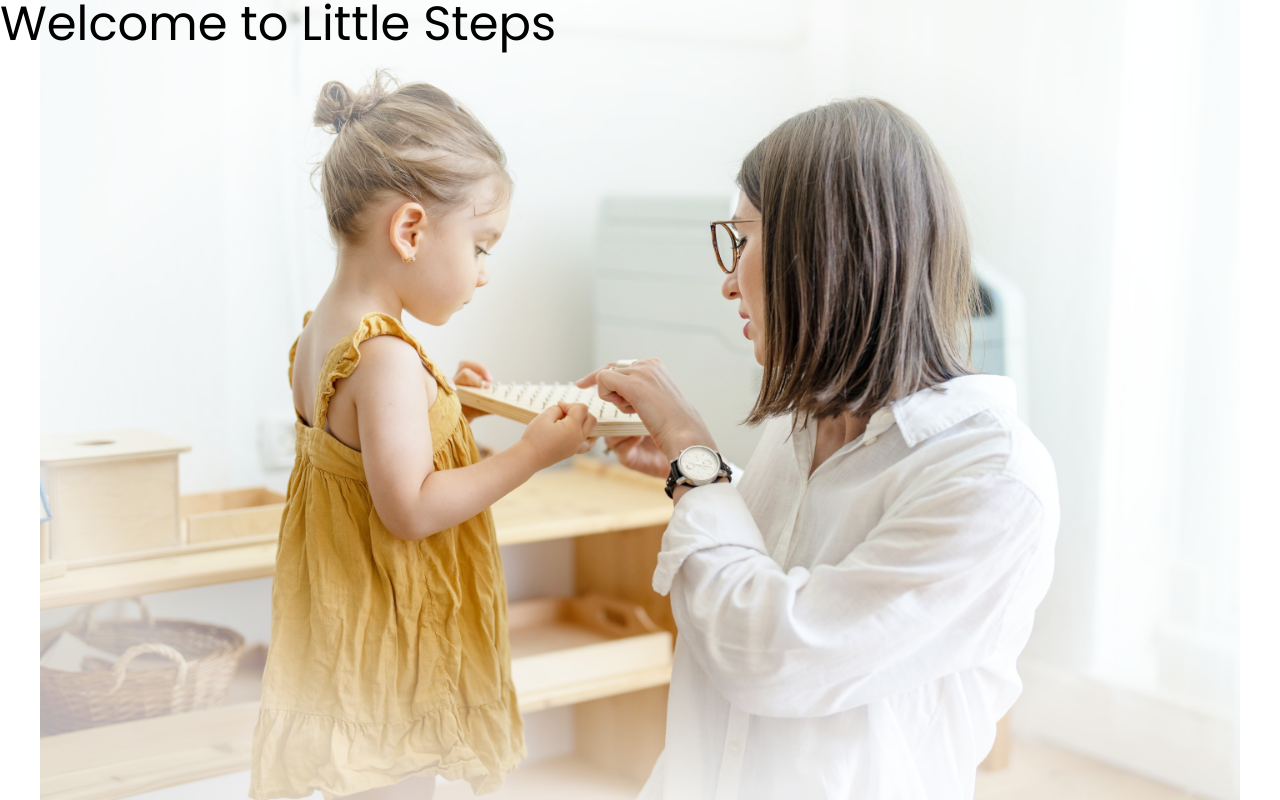
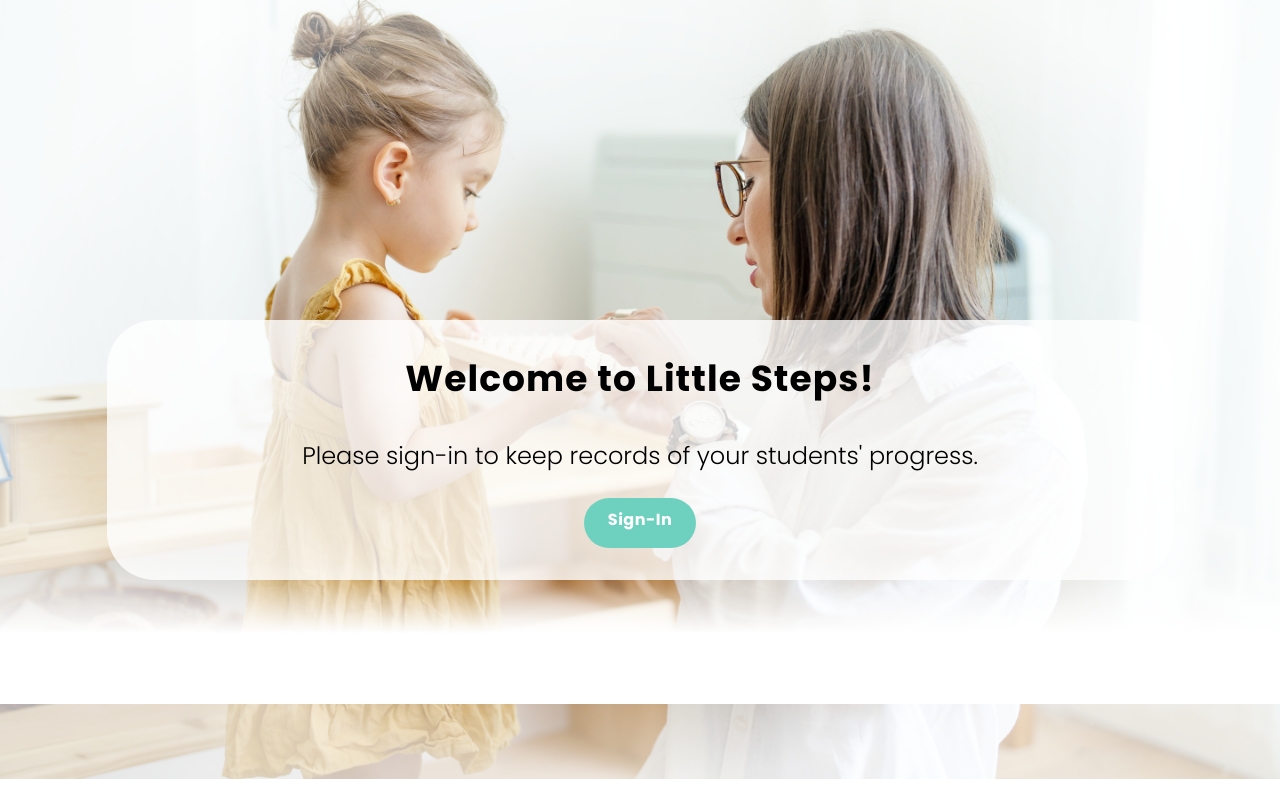
Before and after one commit to jaybells12/little-steps, a Next.js app: page / in a window 1280 px wide. Built offline with nearby package versions, Linux system fonts and the light colour scheme.

Commit message:
Create CardShell component and Home Page

```diff
--- a/src/app/page.tsx
+++ b/src/app/page.tsx
@@ -1,9 +1,37 @@
+import Link from "next/link";
+import { CardShell } from "@/components/CardShell";
+
 export default function Home() {
   return (
     <div
-      className={"bg-landing h-screen w-full bg-contain bg-center bg-no-repeat"}
+      className={
+        "h-screen w-full bg-landing bg-cover bg-center bg-no-repeat bg-origin-content pb-24"
+      }
     >
-      <p className={"text-5xl"}>Welcome to Little Steps</p>
+      <CardShell
+        title="Welcome to Little Steps!"
+        className={"w-10/12 relative -bottom-[40svh]"}
+      >
+        <p
+          className={
+            "text-black text-2xl font-light pb-6 text-center leading-9 px-6"
+          }
+        >
+          Please sign-in to keep records of your students' progress.
+        </p>
+        <Link
+          href={"/"}
+          className={"bg-accent rounded-full px-6 py-2.5 inline-block"}
+        >
+          <span
+            className={
+              "text-primary font-bold tracking-[0.03em] inline-block align-super"
+            }
+          >
+            Sign-In
+          </span>
+        </Link>
+      </CardShell>
     </div>
   );
 }
--- /dev/null
+++ b/src/components/CardShell/CardShell.tsx
@@ -0,0 +1,27 @@
+import { PropsWithChildren } from "react";
+
+export type CardShellProps = {
+  title: string;
+  className?: string;
+};
+
+export const CardShell = ({
+  title,
+  className,
+  children,
+}: PropsWithChildren<CardShellProps>) => {
+  return (
+    <article
+      className={`bg-primary bg-opacity-80 rounded-[3rem] px-10 py-8 mx-auto flex flex-col justify-center items-center ${className}`}
+    >
+      <h2
+        className={
+          "text-black font-bold tracking-[0.03em] text-4xl leading-normal pb-8"
+        }
+      >
+        {title}
+      </h2>
+      {children}
+    </article>
+  );
+};
--- /dev/null
+++ b/src/components/CardShell/index.ts
@@ -0,0 +1 @@
+export * from "./CardShell"
--- a/tailwind.config.js
+++ b/tailwind.config.js
@@ -20,7 +20,8 @@ module.exports = {
       },
       backgroundImage: {
         home: "url('/bg_home.png')",
-        landing: "url('/bg_landing-page.png')",
+        landing:
+          "linear-gradient(to bottom, rgba(255,255,255,0) 80%, rgba(255,255,255,1) 90%), url('/bg_landing-page.png')",
         signup: "url('/bg_sign-up.png')",
         map: "url('/bg_cartography.png')",
       },
```
